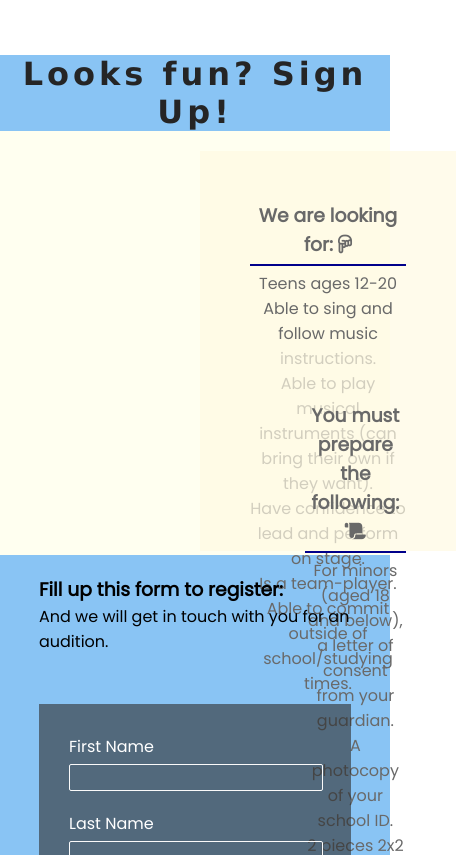
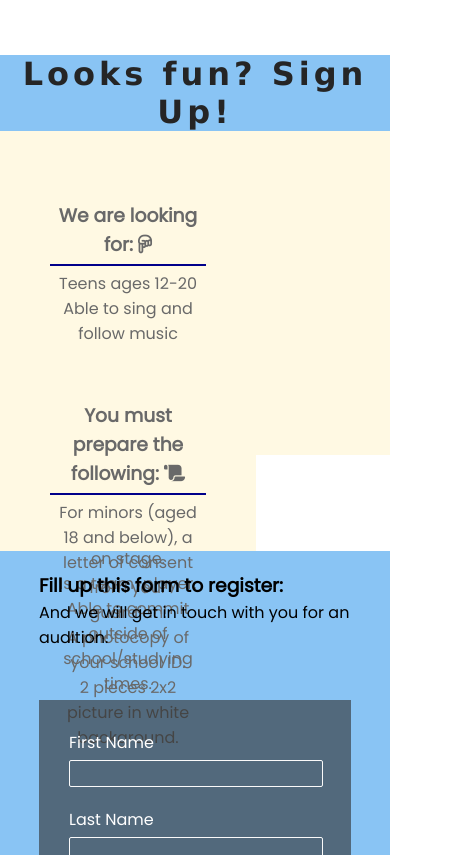
Before and after one commit to Yojative05/Christian_Song_Family_Choir, a plain HTML site: page choir.html in a window 390 px wide. Shown: the part 1474-2329 px from the top of the page, 456 px wide, since content can reach past the window. Drawn offline with Linux system fonts and the light colour scheme; a web font is replaced by a local one.

Commit message:
Add new style for gallery sign up form for screen size 1280px

```diff
--- a/assets/css/style.css
+++ b/assets/css/style.css
@@ -105,7 +105,7 @@ h2 {
 
 #about-us {
     height: 600px;
-    background-color: ivory;
+    background-color: #fff9e3;
 }
 
 #left-about {
@@ -218,10 +218,6 @@ footer {
     background-color: #fff9e3;
 }
 
-#sign-up .criteria {
-    background-color: rgba(255, 249, 227, 0.7);
-}
-
 #gallery-title {
     clear: both;
     text-align: center;
@@ -283,7 +279,7 @@ footer {
     height: 200px;
     float: left;
     margin-left: 150px;
-    background-color: ivory;
+    background-color: #fff9e3;
 }
 
 .criteria hr {
@@ -309,7 +305,7 @@ footer {
 }
 
 #sign-up {
-    background-color: ivory;
+    background-color: #fff9e3;
 }
 
 .signup-form {
@@ -533,7 +529,7 @@ input[type="radio"] {
     #sign-up {
         width: 100%;
         height: 500px;
-        background-color: ivory;
+        background-color: #fff9e3;
     }
 
     .criteria {
@@ -599,7 +595,17 @@ input[type="radio"] {
 
     /*Gallery sign up form */
 
+    #sign-up {
+        height: 400px;
+    }
+
     .criteria {
-        margin-left: 200px;
+        margin-left: 0px;
     }
+
+    #criteria-right {
+        padding-left: 0px;
+    }
+
+
 }
```
